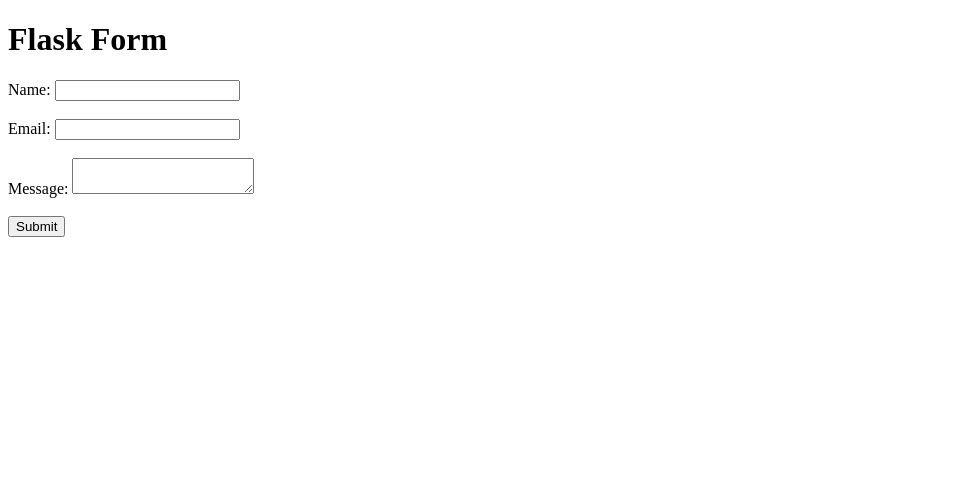
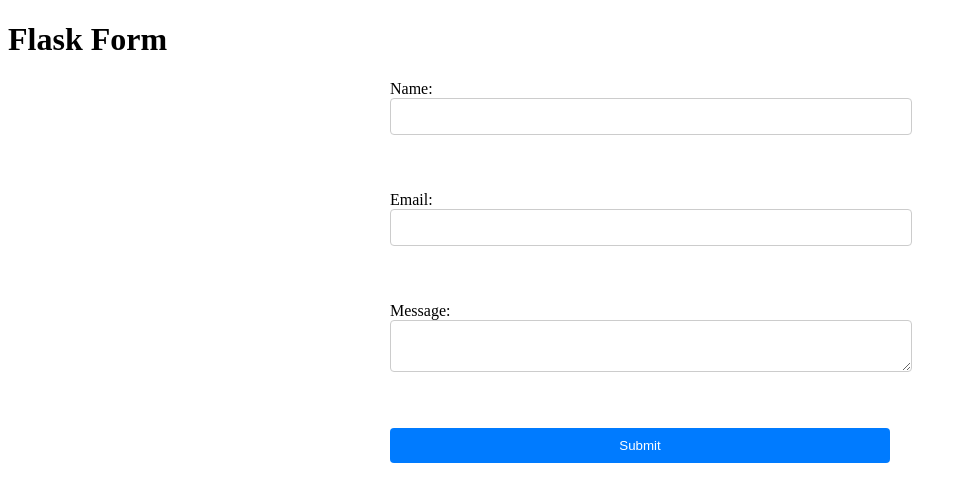
Before and after one commit to devkartikrathi/Dashboard, a Flask app: page / in a window 1280 px wide. Shown: the top 502 px of the page, without its empty margins (0-967 px from the left). Run offline with Flask 2, Linux system fonts and the light colour scheme.

Commit message:
css and html added

```diff
--- /dev/null
+++ b/dashboard/static/css/style.css
@@ -0,0 +1,38 @@
+/* Add custom styles for form.html here */
+
+form {
+    max-width: 500px;
+    margin: 0 auto;
+  }
+
+  input[type="text"],
+  input[type="email"],
+  textarea {
+    display: block;
+    width: 100%;
+    padding: 10px;
+    margin-bottom: 20px;
+    border: 1px solid #ccc;
+    border-radius: 4px;
+  }
+
+  input[type="submit"] {
+    display: block;
+    width: 100%;
+    padding: 10px;
+    background-color: #007bff;
+    color: #fff;
+    border: none;
+    border-radius: 4px;
+    cursor: pointer;
+  }
+
+  input[type="submit"]:hover {
+    background-color: #0069d9;
+  }
+
+  .error {
+    color: #dc3545;
+    margin-top: 5px;
+    font-size: 12px;
+  }
--- a/dashboard/templates/form.html
+++ b/dashboard/templates/form.html
@@ -2,6 +2,7 @@
 <html>
 <head>
     <title>Flask Form</title>
+    <link rel="stylesheet" href="{{ url_for('static', filename='css/style.css') }}">
 </head>
 <body>
     <h1>Flask Form</h1>
```
